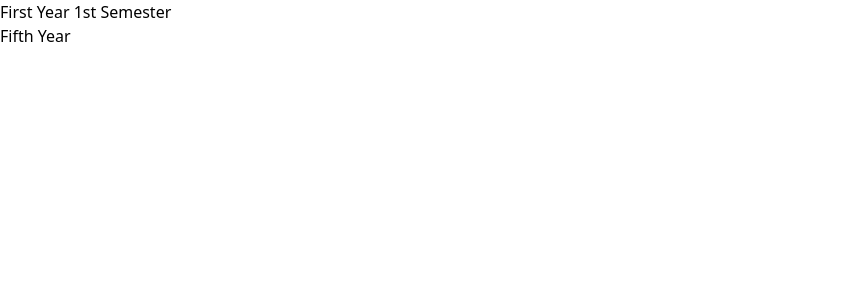
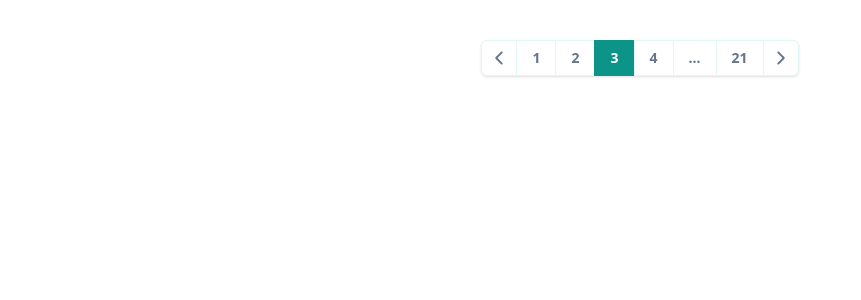
Before and after one commit to FahimHaowlader/CourseBank, a React (Vite) app in the folder FrontEnd/: page /check-page in a window 1280 px wide. Shown: the top 300 px of the page, without its empty margins (0-861 px from the left). Built offline with nearby package versions, Linux system fonts and the light colour scheme.

Commit message:
course page all function done

```diff
--- a/FrontEnd/src/Components/CourseCard.jsx
+++ b/FrontEnd/src/Components/CourseCard.jsx
@@ -37,11 +37,11 @@ const CourseCard = ({Course}) => {
                       {Course?.credits} Credits
                     </div>
                   </div>
-                  <div className="flex justify-between items-start mb-4 flex-wrap gap-y-2">
+                  <div className="flex justify-between items-start mb-4 flex-wrap gap-y-2 gap-x-1">
                     <div className="inline-flex items-center gap-2 px-3 py-1.5 rounded-lg border border-border-light dark:border-border-dark bg-white dark:bg-surface-dark text-sm font-semibold tetext-slate-600 group-hover:text-slate-800 dark:text-slate-300 shadow-sm">
                       {Course?.type?.charAt(0).toUpperCase() + Course?.type?.slice(1)}
                     </div>
-                    <div className="inline-flex min-w-[65%] w-auto items-center justify-center px-3 py-1.5 rounded-lg border border-border-light dark:border-border-dark bg-white dark:bg-surface-dark text-sm font-semibold text-slate-600 group-hover:text-slate-800 dark:text-slate-300 shadow-sm">
+                    <div className="inline-flex max-w-[72%] items-center justify-center px-2.5 py-1.5 rounded-lg border border-border-light dark:border-border-dark bg-white dark:bg-surface-dark text-sm font-semibold text-slate-600 group-hover:text-slate-800 dark:text-slate-300 shadow-sm">
                       <SemesterDisplay code={22} />
                     </div>
                     {/* <span className="bg-white dark:bg-background-dark text-gray-600 dark:text-gray-300 text-sm font-bold px-2 py-1 rounded-md border border-border-light dark:border-border-dark tracking-tighter">
--- /dev/null
+++ b/FrontEnd/src/Components/Pagination.jsx
@@ -0,0 +1,107 @@
+import React from 'react'
+import { IoIosArrowBack, IoIosArrowForward } from 'react-icons/io';
+
+const Pagination = ({page , setPage,totalDocs}) => {
+      const totalPages = Math.ceil(totalDocs/ 12);
+    const handlePageChange = (newPage) => {
+    setPage(newPage);
+    window.scrollTo({
+      top: 0,
+      behavior: 'smooth' // Use 'auto' for instant jump, 'smooth' for scrolling animation
+    });
+  };
+    const getPageNumbers = () => {
+    const pages = [];
+    const start = Math.max(2, page - 1);
+    const end = Math.min(totalPages - 1, page + 1);
+    for (let i = start; i <= end; i++) pages.push(i);
+    return pages;
+  };
+  const pageNumbers = getPageNumbers();
+  return (
+     <div className="flex flex-1 items-center justify-center mt-10">
+           <div>
+             <nav
+               aria-label="Pagination"
+               className="isolate inline-flex -space-x-px rounded-md shadow-sm"
+             >
+               <button
+                 onClick={() => handlePageChange(Math.max(1, page - 1))}
+                 disabled={page === 1}
+                 className="relative inline-flex items-center rounded-l-md px-2 py-2 text-text-secondary ring-1 ring-inset ring-border-light hover:bg-primary/30 focus:z-20 focus:outline-offset-0 disabled:opacity-50"
+               >
+                 <span className="sr-only">Previous</span>
+                 <IoIosArrowBack className="text-[20px]" />
+               </button>
+
+               {/* First page */}
+               <button
+                 onClick={() => handlePageChange(1)}
+                 className={`relative z-10 inline-flex items-center px-4 py-2 text-sm font-semibold focus:z-20 ${
+                   page === 1
+                     ? "bg-primary text-white"
+                     : "text-text-secondary ring-1 ring-inset ring-border-light hover:bg-primary/30"
+                 }`}
+               >
+                 1
+               </button>
+
+               {/* Ellipsis before middle pages */}
+               {pageNumbers[0] > 2 && (
+                 <span className="relative inline-flex items-center px-4 py-2 text-sm font-semibold text-text-secondary ring-1 ring-inset ring-border-light">
+                   ...
+                 </span>
+               )}
+
+               {/* Middle pages */}
+               {pageNumbers.map((num) => (
+                 <button
+                   key={num}
+                   onClick={() => handlePageChange(num)}
+                   className={`relative inline-flex items-center px-4 py-2 text-sm font-semibold focus:z-20 ${
+                     page === num
+                       ? "bg-primary text-white"
+                       : "text-text-secondary ring-1 ring-inset ring-border-light hover:bg-primary/30"
+                   }`}
+                 >
+                   {num}
+                 </button>
+               ))}
+
+               {/* Ellipsis after middle pages */}
+               {pageNumbers[pageNumbers.length - 1] < totalPages - 1 && (
+                 <span className="relative inline-flex items-center px-4 py-2 text-sm font-semibold text-text-secondary ring-1 ring-inset ring-border-light">
+                   ...
+                 </span>
+               )}
+
+               {/* Last page */}
+               {totalPages > 1 && (
+                 <button
+                   onClick={() => handlePageChange(totalPages)}
+                   className={`relative inline-flex items-center px-4 py-2 text-sm font-semibold focus:z-20 ${
+                     page === totalPages
+                       ? "bg-primary text-white"
+                       : "text-text-secondary ring-1 ring-inset ring-border-light hover:bg-primary/30"
+                   }`}
+                 >
+                   {totalPages}
+                 </button>
+               )}
+
+               {/* Next */}
+               <button
+                 onClick={() => handlePageChange(Math.min(totalPages, page + 1))}
+                 disabled={page === totalPages}
+                 className="relative inline-flex items-center rounded-r-md px-2 py-2 text-text-secondary ring-1 ring-inset ring-border-light hover:bg-primary/30 focus:z-20 focus:outline-offset-0 disabled:opacity-50"
+               >
+                 <span className="sr-only">Next</span>
+                 <IoIosArrowForward className="text-[20px]" />
+               </button>
+             </nav>
+           </div>
+         </div>
+  )
+}
+
+export default Pagination
--- a/FrontEnd/src/Pages/CheckPage.jsx
+++ b/FrontEnd/src/Pages/CheckPage.jsx
@@ -17,6 +17,7 @@ import UpdateDescription from "../Components/UpdateDescription";
 import UpdateHandbook from "../Components/UpdateHandbook";
 import SelectAbleTable from "../Components/SelectAbleTable";
 import SemesterDisplay from "../Components/semesterTransformer";
+import Pagination from "../Components/Pagination";
 
 const CheckPage = () => {
   return (
@@ -50,8 +51,9 @@ const CheckPage = () => {
       {/* <UpdateDescription /> */}
       {/* <UpdateHandbook/> */}
       {/* <SelectAbleTable /> */}
-      <SemesterDisplay code={11} />
-<SemesterDisplay code={50} />
+      {/* <SemesterDisplay code={11} />
+<SemesterDisplay code={50} />  */}
+  <Pagination page={3} setPage={(p) => console.log(p)} totalDocs={244} />
       {/* <AddElement title="Module" onAdd={() => alert("Add Module clicked")} /> */}
       {/* <AddFirstElement title="Document" onAdd={() => alert("Add Document clicked")} /> */}
 
--- a/FrontEnd/src/Pages/CoursePage.jsx
+++ b/FrontEnd/src/Pages/CoursePage.jsx
@@ -13,12 +13,13 @@ import { useState, useEffect } from "react";
 import axios from "axios";
 
 import CourseCard from "../Components/CourseCard";
+import Pagination from "../Components/Pagination";
 
 const CoursePage = () => {
   const [courses, setCourses] = useState([]);
   const [loading, setLoading] = useState(false);
   const [page, setPage] = useState(1);
-  const [totalDocs, setTotalDocs] = useState(1);
+  const [totalDocs, setTotalDocs] = useState(0);
   const [sort, setSort] = useState({
     sortField: "",
     sortOrder: "",
@@ -42,6 +43,7 @@ const CoursePage = () => {
         // Look at your log: response.data.data.courses is where the array lives
         if (response.data && response.data.data && response.data.data.courses) {
           setCourses(response.data.data.courses);
+          setTotalDocs(response.data.data?.totalDocuments || totalDocs);
         } else {
           setCourses([]); // Fallback to empty array if structure is wrong
         }
@@ -80,6 +82,7 @@ const CoursePage = () => {
         // Look at your log: response.data.data.courses is where the array lives
         if (response.data && response.data.data && response.data.data.courses) {
           setCourses(response.data.data.courses);
+          setTotalDocs(response.data.data?.totalDocuments || totalDocs);
         } else {
           setCourses([]); // Fallback to empty array if structure is wrong
         }
@@ -123,6 +126,8 @@ const CoursePage = () => {
         // Look at your log: response.data.data.courses is where the array lives
         if (response.data && response.data.data && response.data.data.courses) {
           setCourses(response.data.data.courses);
+          console.log(response.data.data);
+          setTotalDocs(response.data.data?.totalDocuments || totalDocs);
         } else {
           setCourses([]); // Fallback to empty array if structure is wrong
         }
@@ -447,9 +452,9 @@ const handleSortChange = (e) => {
             <span className="font-bold text-text-main dark:text-white">{((page-1)*12)+1}</span>{" "}
             to{" "}
             <span className="font-bold text-text-main dark:text-white">
-              { courses.length < page*12 ? courses.length : page*12}</span>{" "}
+              { totalDocs < page*12 ? totalDocs : page*12}</span>{" "}
             courses of {" "}
-            <span className="font-bold text-text-main dark:text-white">{courses.length}</span>
+            <span className="font-bold text-text-main dark:text-white">{totalDocs}</span>
           </div>
           <div className="flex items-center gap-3 sm:gap-4 w-full sm:w-auto">
             <div className="flex items-center gap-2 ml-auto sm:ml-0">
@@ -517,7 +522,7 @@ const handleSortChange = (e) => {
               Next
             </a>
           </div> */}
-          <div className="flex flex-1 items-center justify-center  ">
+          {/* <div className="flex flex-1 items-center justify-center  ">
             <div>
               <nav
                 aria-label="Pagination"
@@ -577,7 +582,8 @@ const handleSortChange = (e) => {
                 </a>
               </nav>
             </div>
-          </div>
+          </div> */}
+          <Pagination page={page} setPage={setPage} totalDocs={totalDocs}/>
         </div>
         <div className="hidden mt-12 flex flex-col items-center justify-center py-16 text-center bg-card-light dark:bg-card-dark rounded-xl border border-border-light dark:border-border-dark border-dashed">
           {/* <div className="size-16 rounded-full bg-white dark:bg-background-dark flex items-center justify-center mb-4 text-text-secondary">
```
